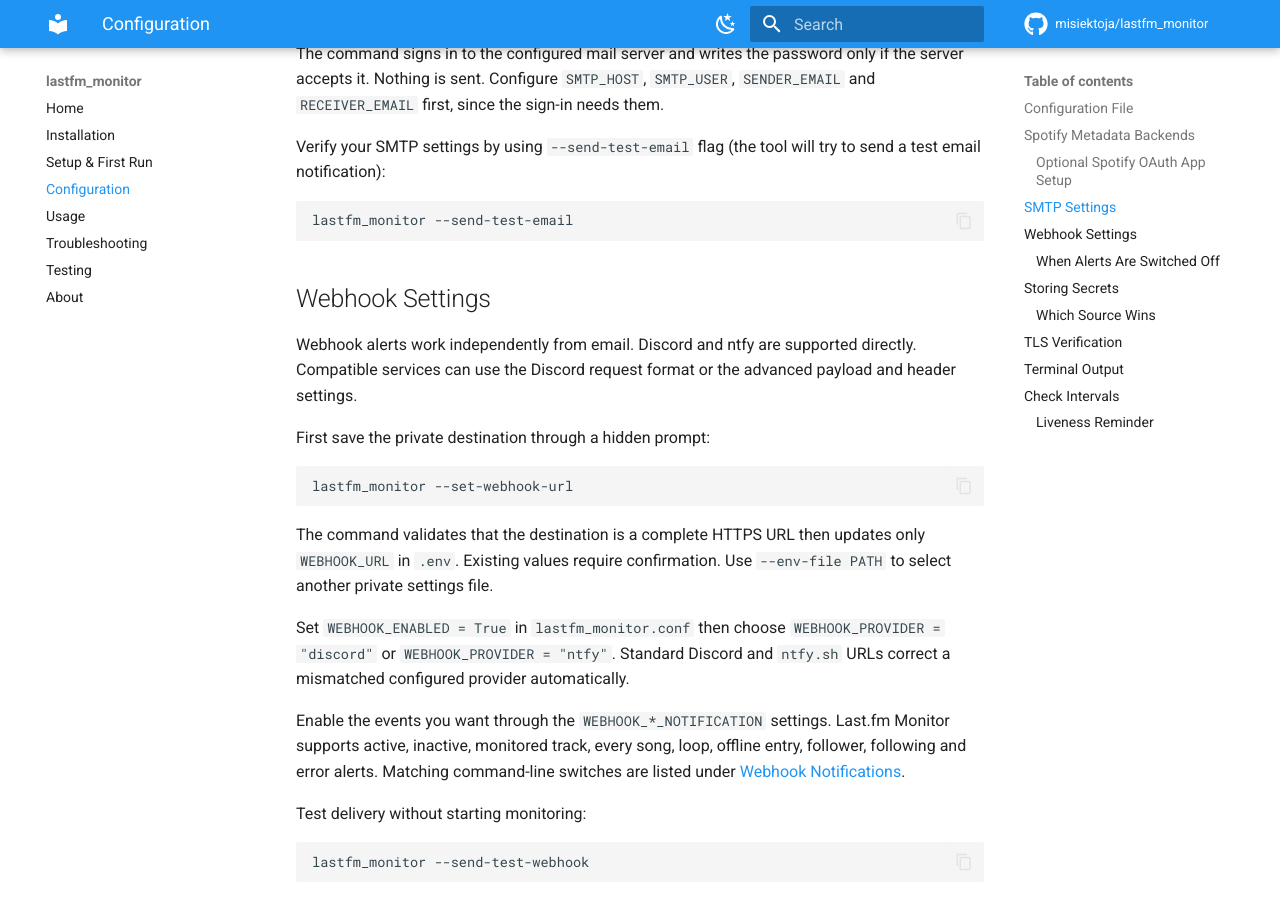
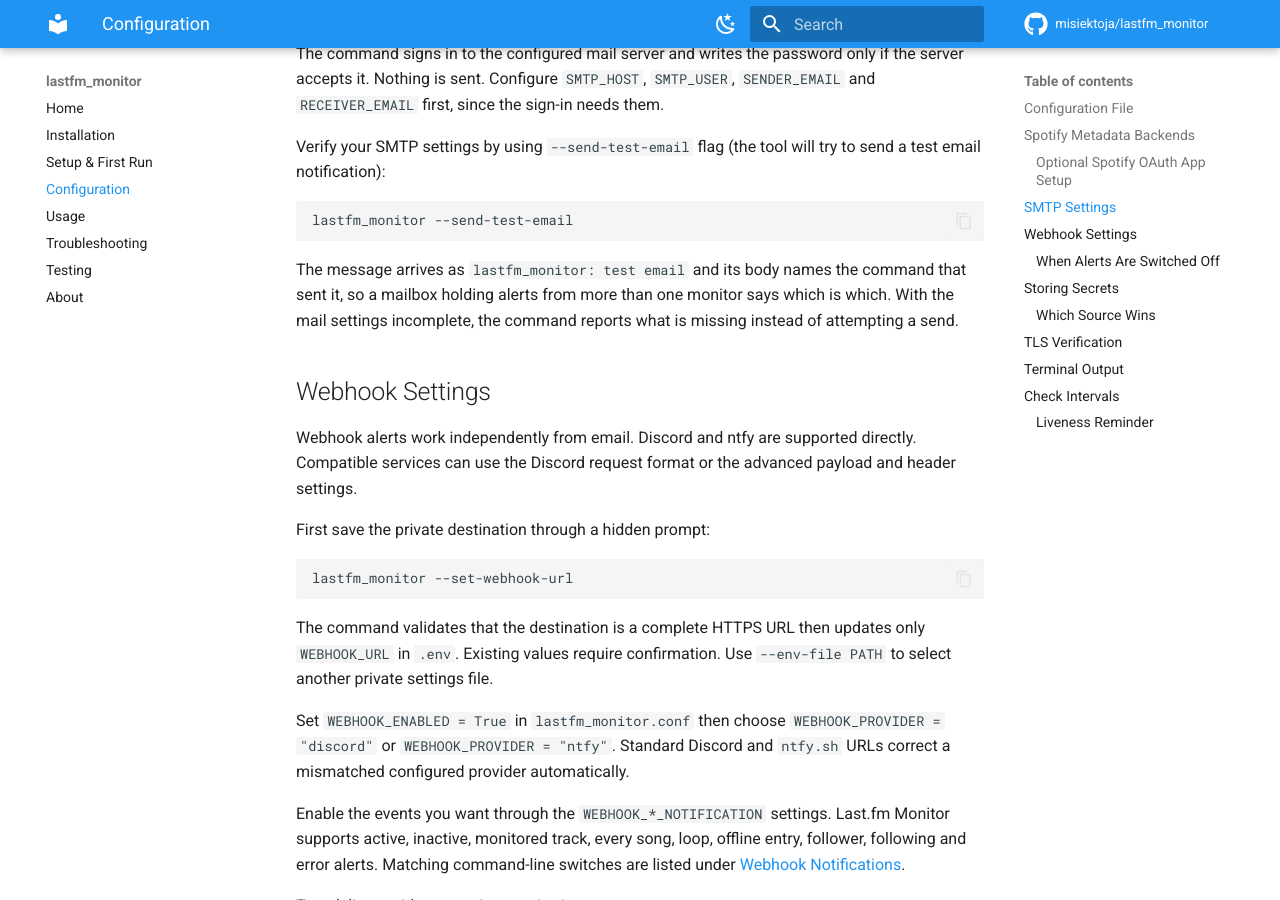
Before and after one commit to misiektoja/lastfm_monitor, an MkDocs documentation site: the page built from docs/configuration.md, in a window 1280 px wide and 900 px high, scrolled down 3788 px. Built offline with MkDocs 1.6.1 and Material for MkDocs 9.7.7, drawn with Linux system fonts in a browser that asks for light colours; comment, search, counter and statistics services are not loaded.

Commit message:
docs(configuration): describe what a test email carries

````diff
--- a/docs/configuration.md
+++ b/docs/configuration.md
@@ -130,6 +130,8 @@
 ```sh
 lastfm_monitor --send-test-email
 ```
+
+The message arrives as `lastfm_monitor: test email` and its body names the command that sent it, so a mailbox holding alerts from more than one monitor says which is which. With the mail settings incomplete, the command reports what is missing instead of attempting a send.
 
 ## Webhook Settings
 
````
Also changed, not shown: 1 other file.
